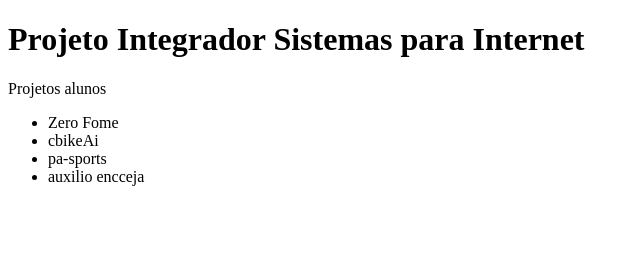
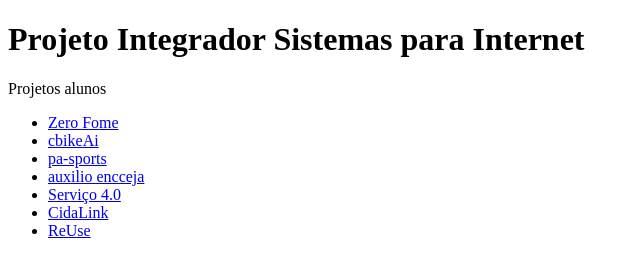
Before and after one commit to carloscastrofilho/2sSI20252, a plain HTML site: page index.html in a window 1280 px wide. Shown: the whole page, without its empty margins (0-640 px from the left). Drawn offline with Linux system fonts and the light colour scheme.

Commit message:
projetos-linkados

```diff
--- a/index.html
+++ b/index.html
@@ -12,10 +12,15 @@
     <main>
         <p> Projetos alunos</p>
         <ul>
-            <li>Zero Fome</li>
-            <li>cbikeAi</li>
-            <li>pa-sports</li>
-            <li>auxilio encceja</li>
+            <li><a href="https://pedromouradev.github.io/zerofome/">Zero Fome</a></li>
+            <li><a href="https://inkhost.github.io/CBikeAI/">cbikeAi</a></li>
+            <li><a href="https://henriqueganeko.github.io/PA-Sports/parceiros.html">pa-sports</a></li>
+            <li><a href="https://maiconveloso.github.io/projetoauxilioencceja/guia.html" >auxilio encceja</a></li>
+            <li><a href="https://servicos4ponto0.github.io/servicos4.0/">Serviço 4.0</a></li>
+            <li><a href="https://gakimr.github.io/Cidalink/">CidaLink</a></li>
+            <li><a href="https://murilo-sl.github.io/ReUse/">ReUse</a></li>
+
+
         </ul>
     </main>
 </body>
```
